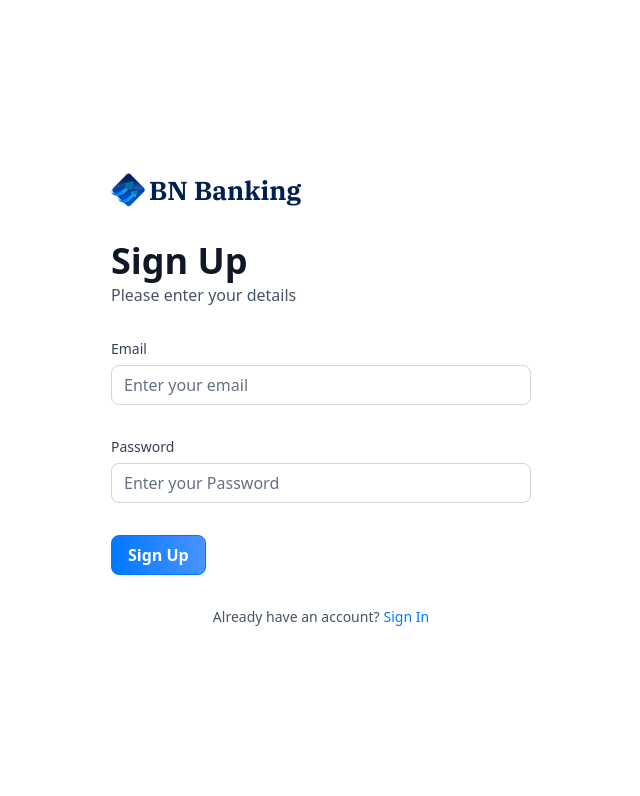
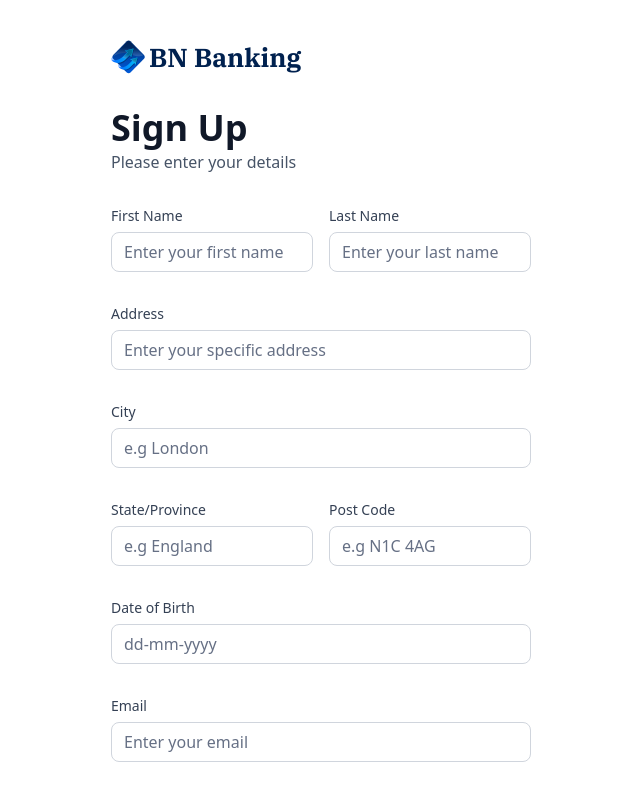
Before and after one commit to Shiriix/BN-Banking, a Next.js app: page /sign-up in a window 1280 px wide. Shown: the top 796 px of the page, without its empty margins (319-959 px from the left). Built offline with nearby package versions, Linux system fonts and the light colour scheme.

Commit message:
added extra form fields for sign-up page

```diff
--- a/components/AuthForm.tsx
+++ b/components/AuthForm.tsx
@@ -22,11 +22,11 @@ import { authFormSchema } from "@/lib/utils";
 import CustomForm from "./CustomForm";
 import { Loader2 } from "lucide-react";
 
-const formSchema = authFormSchema;
-
 const AuthForm = ({ type }: { type: string }) => {
   const [user, setUser] = useState(null);
   const [isLoading, setIsLoading] = useState(false);
+
+  const formSchema = authFormSchema(type);
 
   const form = useForm<z.infer<typeof formSchema>>({
     resolver: zodResolver(formSchema),
@@ -69,6 +69,57 @@ const AuthForm = ({ type }: { type: string }) => {
         <>
           <Form {...form}>
             <form onSubmit={form.handleSubmit(onSubmit)} className="space-y-8">
+              {type === "sign-up" && (
+                <>
+                  <div className="flex gap-4">
+                    <CustomForm
+                      control={form.control}
+                      name="firstName"
+                      label="First Name"
+                      placeholder="Enter your first name"
+                    />
+                    <CustomForm
+                      control={form.control}
+                      name="lastName"
+                      label="Last Name"
+                      placeholder="Enter your last name"
+                    />
+                  </div>
+                  <CustomForm
+                    control={form.control}
+                    name="address"
+                    label="Address"
+                    placeholder="Enter your specific address"
+                  />
+                  <CustomForm
+                    control={form.control}
+                    name="city"
+                    label="City"
+                    placeholder="e.g London"
+                  />
+                  <div className="flex gap-4">
+                    <CustomForm
+                      control={form.control}
+                      name="state"
+                      label="State/Province"
+                      placeholder="e.g England"
+                    />
+                    <CustomForm
+                      control={form.control}
+                      name="postalCode"
+                      label="Post Code"
+                      placeholder="e.g N1C 4AG "
+                    />
+                  </div>
+                  <CustomForm
+                    control={form.control}
+                    name="dateOfBirth"
+                    label="Date of Birth"
+                    placeholder="dd-mm-yyyy"
+                  />
+                </>
+              )}
+
               <CustomForm
                 control={form.control}
                 name="email"
@@ -81,6 +132,7 @@ const AuthForm = ({ type }: { type: string }) => {
                 label="Password"
                 placeholder="Enter your Password"
               />
+              <div className="flex flex-col gap-4">
                 <Button className="form-btn" type="submit" disabled={isLoading}>
                   {isLoading ? (
                     <>
@@ -93,6 +145,7 @@ const AuthForm = ({ type }: { type: string }) => {
                     "Sign Up"
                   )}
                 </Button>
+              </div>
             </form>
           </Form>
 
--- a/components/CustomForm.tsx
+++ b/components/CustomForm.tsx
@@ -11,9 +11,10 @@ import { Input } from "@/components/ui/input";
 import { Control, FieldPath } from "react-hook-form";
 import { authFormSchema } from "@/lib/utils";
 
+const formSchema = authFormSchema("sign-up");
 interface CustomForm {
-  control: Control<z.infer<typeof authFormSchema>>;
-  name: FieldPath<z.infer<typeof authFormSchema>>;
+  control: Control<z.infer<typeof formSchema>>;
+  name: FieldPath<z.infer<typeof formSchema>>;
   label: string;
   placeholder: string;
 }
--- a/lib/utils.ts
+++ b/lib/utils.ts
@@ -195,7 +195,18 @@ export const getTransactionStatus = (date: Date) => {
   return date > twoDaysAgo ? "Processing" : "Success";
 };
 
- export const authFormSchema = z.object({
+ export const authFormSchema = (type: string) => z.object({
+
+  //for  sign-up
+  firstName: type === 'sign-in' ? z.string().optional() : z.string().min(3),
+  lastName: type === 'sign-in' ? z.string().optional() : z.string().min(3),
+  address: type === 'sign-in' ? z.string().optional() : z.string().max(50),
+  city: type === 'sign-in' ? z.string().optional() : z.string().max(50),
+  state: type === 'sign-in' ? z.string().optional() : z.string().min(2).max(15),
+  postalCode: type === 'sign-in' ? z.string().optional() : z.string().min(3).max(6),
+  dateOfBirth: type === 'sign-in' ? z.string().optional() : z.string().min(3),
+
+//for both
   email: z.string().email(),
   password: z.string().min(8)
 });
```
Lines whose indentation alone changed are shown as unchanged.
